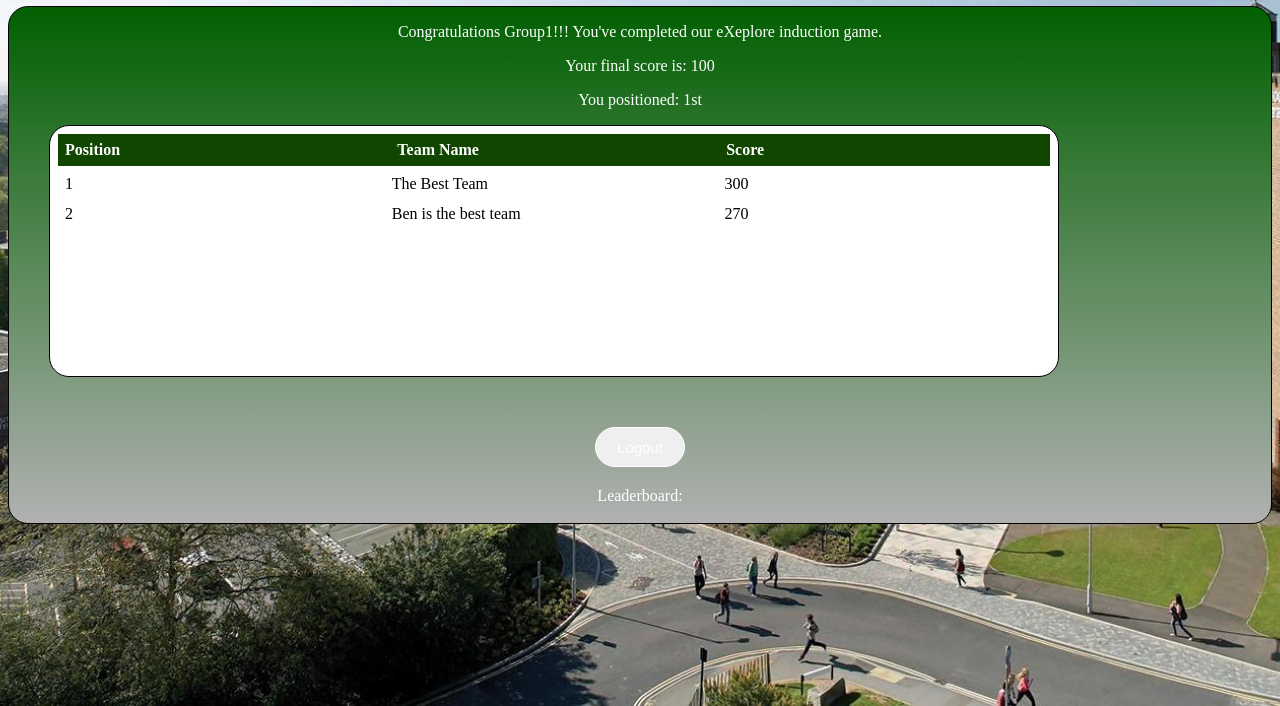
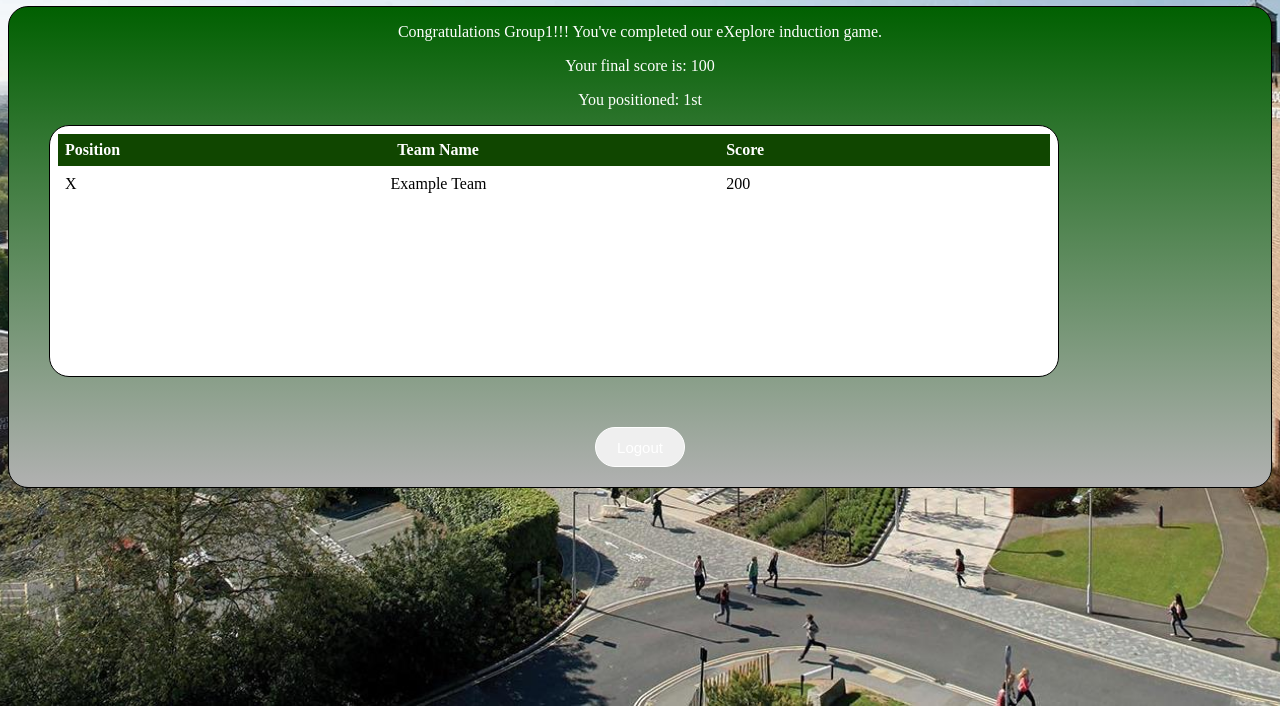
Before and after one commit to billyThornton/eXeplore-Group-K, a Flask app: page /finished in a window 1280 px wide. Shown: the part 94-800 px from the top of the page. Run offline with Flask 2, Linux system fonts and the light colour scheme.

Commit message:
added flask variables to End_Game_Page.html of leaderboard

```diff
--- a/static/styles/Game_Style.css
+++ b/static/styles/Game_Style.css
@@ -260,7 +260,7 @@ label {
 
 /* END GAME PAGE CSS */
 /* End game leaderboard styling */
-.table{
+#table{
 	color: black;
 	background-color: white;
 	width: 80%;
@@ -273,25 +273,25 @@ label {
 	padding: 6px;
 }
 
-.table tbody{
+#table tbody{
 	display:block;
 	overflow: auto;
 	height: 200px;
 }
 
-.table thead tr {
+#table thead tr {
 	display: block;
 	border-style: solid;
 	border-width: 0px;
 	border-radius: 20px;
 }
 
-.table thead {
+#table thead {
 	background: #104600;
 	color:#fff;
 }
 
-.table th, .table td {
+#table th, #table td {
 	padding: 5px;
 	text-align: left;
 	width: 400px;
--- a/templates/mobile/End_Game_Page.html
+++ b/templates/mobile/End_Game_Page.html
@@ -65,7 +65,7 @@ provides various features such as Help, FAQ & Logout.
 				<p>You positioned: {{final_position}}</p>
 			</div>
 
-   			<table class="table">
+   			<table id="table">
 
 				<!-- Headers -->
      			<thead>
@@ -78,23 +78,24 @@ provides various features such as Help, FAQ & Logout.
 
       			<!-- Examples -->
       			<tr>
-              		<td>1</td>
-              		<td>The Best Team</td>
-              		<td>300</td>
+              		<td>X</td>
+              		<td>Example Team</td>
+              		<td>200</td>
             	</tr>
+
+				{% for team in teams %}
             	<tr>
-              		<td>2</td>
-              		<td>Ben is the best team</td>
-              		<td>270</td>
+              		<td>{{final_position}}</td>
+              		<td>{{group_name}}</td>
+              		<td>{{final_score}}</td>
             	</tr>
+				{% endfor %}
 			</table>
 
 			<div id="transparent_button_container">
 				<button type="button" onclick="location.href='/Logout'" class="transparent_button" name="logout_button">Logout</button>
 			</div>
 
-			<span>Leaderboard:</span><br><br>
-
 		</div>
 	</div>
 </body>
```
